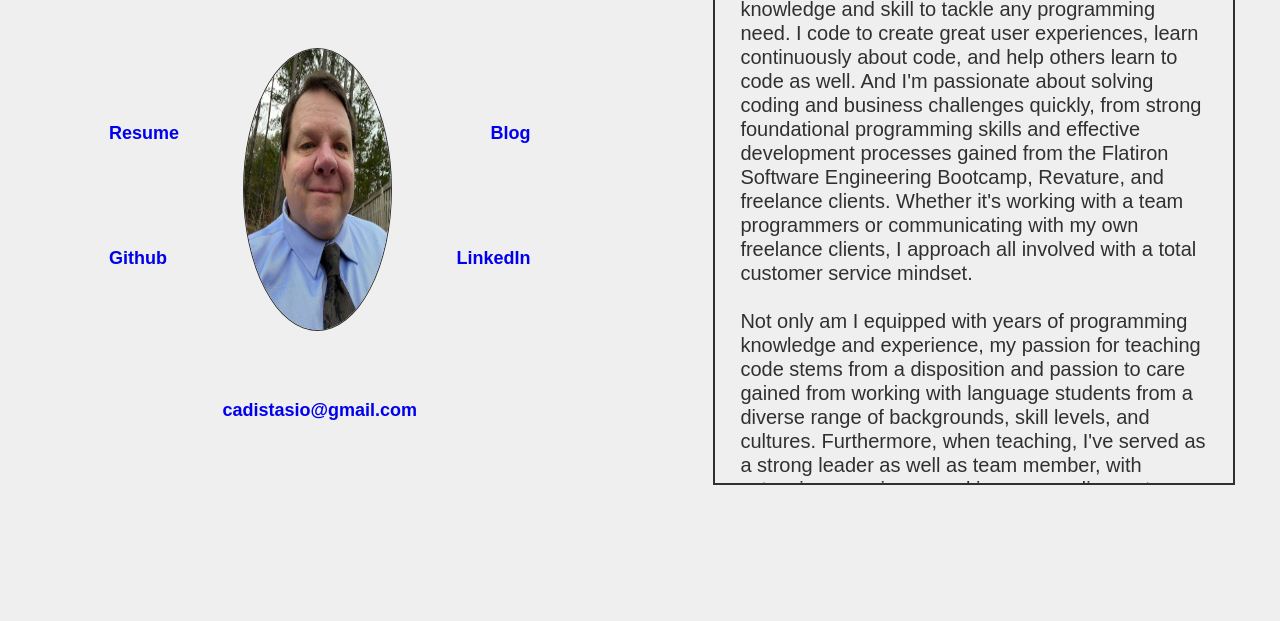
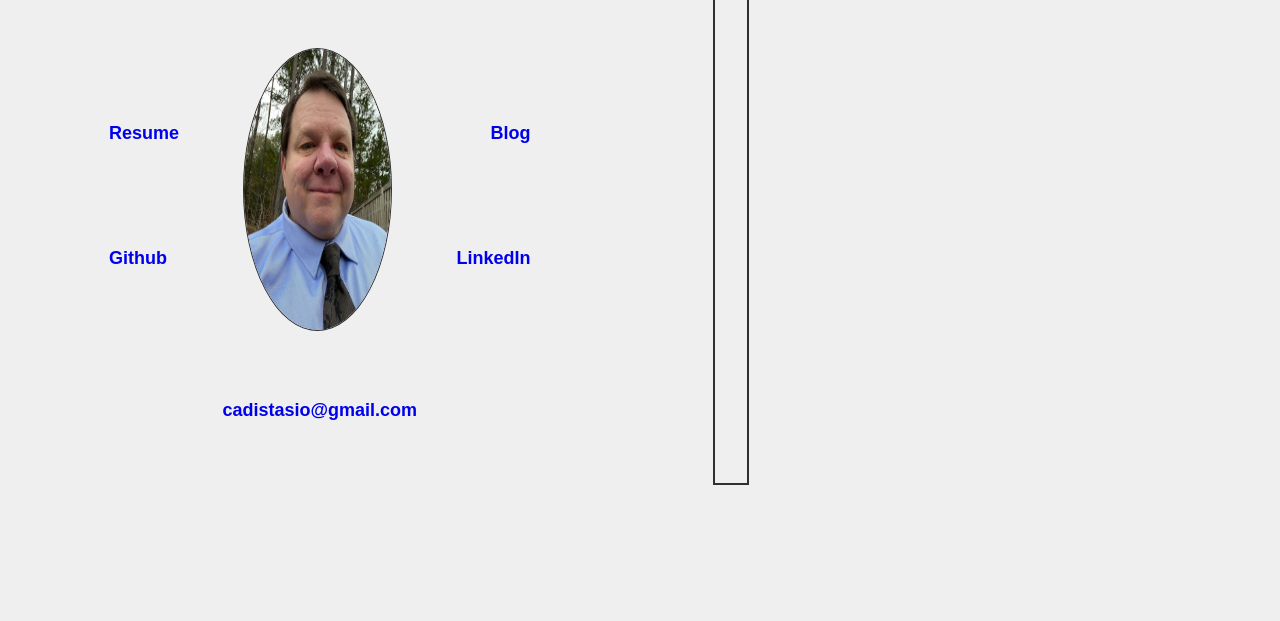
Before and after one commit to stazman/christopher_distasio, a Gatsby site: page / in a window 1280 px wide. Shown: the part 179-800 px from the top of the page. Built offline with nearby package versions, Linux system fonts and the light colour scheme; Gatsby itself is replaced by a stand-in of ours.

Commit message:
Starts debugging unchanged text issue

```diff
--- a/src/components/main.js
+++ b/src/components/main.js
@@ -324,11 +324,7 @@ const MediaQueries = styled.div`
                 margin: 0
               }}
             >
-              I’m Christopher, a full-stack developer with the knowledge and skill to tackle any programming need. I code to create great user experiences, learn continuously about code, and help others learn to code as well. And I'm passionate about solving coding and business challenges quickly, from strong foundational programming skills and effective development processes gained from the Flatiron Software Engineering Bootcamp, Revature, and freelance clients. Whether it's working with a team programmers or communicating with my own freelance clients, I approach all involved with a total customer service mindset.
-              <br></br><br></br>
-              Not only am I equipped with years of programming knowledge and experience, my passion for teaching code stems from a disposition and passion to care gained from working with language students from a diverse range of backgrounds, skill levels, and cultures. Furthermore, when teaching, I've served as a strong leader as well as team member, with extensive experience working among diverse teams of colleagues and presenting about successful classroom experiences.
-              <br></br><br></br>
-              Technical Skills: AJAX, Amazon Web Services, Angular 10, APIs, ASP.NET, Axios, Bootstrap, Capybara, cPanel, CSS, DBeaver, Eclipse, ERB, Faraday, Express.js, Gatsby, Git, Github, Heroku, Hibernate, HTML, Intellij, Java (EE8), JavaScript, JBoss, JDBC, Jenkins, jQuery, JSON, JSP, JSTL, JUnit, Linux, Maven, MongoDB, MySQL, Netlify, Node.js, OmniAuth, PgAdmin, PLSQL, PostgreSQL, Postman, React, React-Bootstrap, Redux, REST, RSpec, Ruby on Rails, SEO, Servlets, Sessions, Sqlite3, Spring, styled-components, TDD, Tomcat Catalina, TypeScript, Webpack, WildFly
+            test
             </p>
           </article>
         </div>
```
